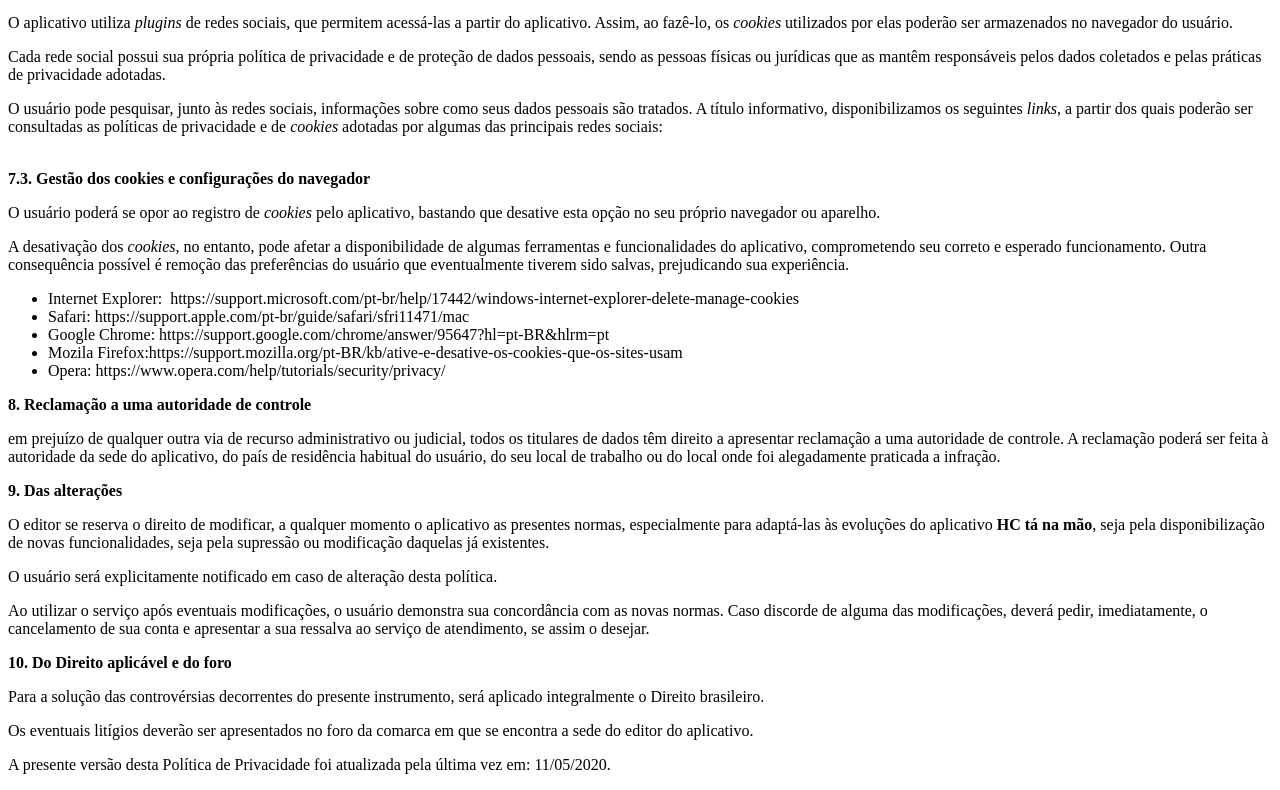
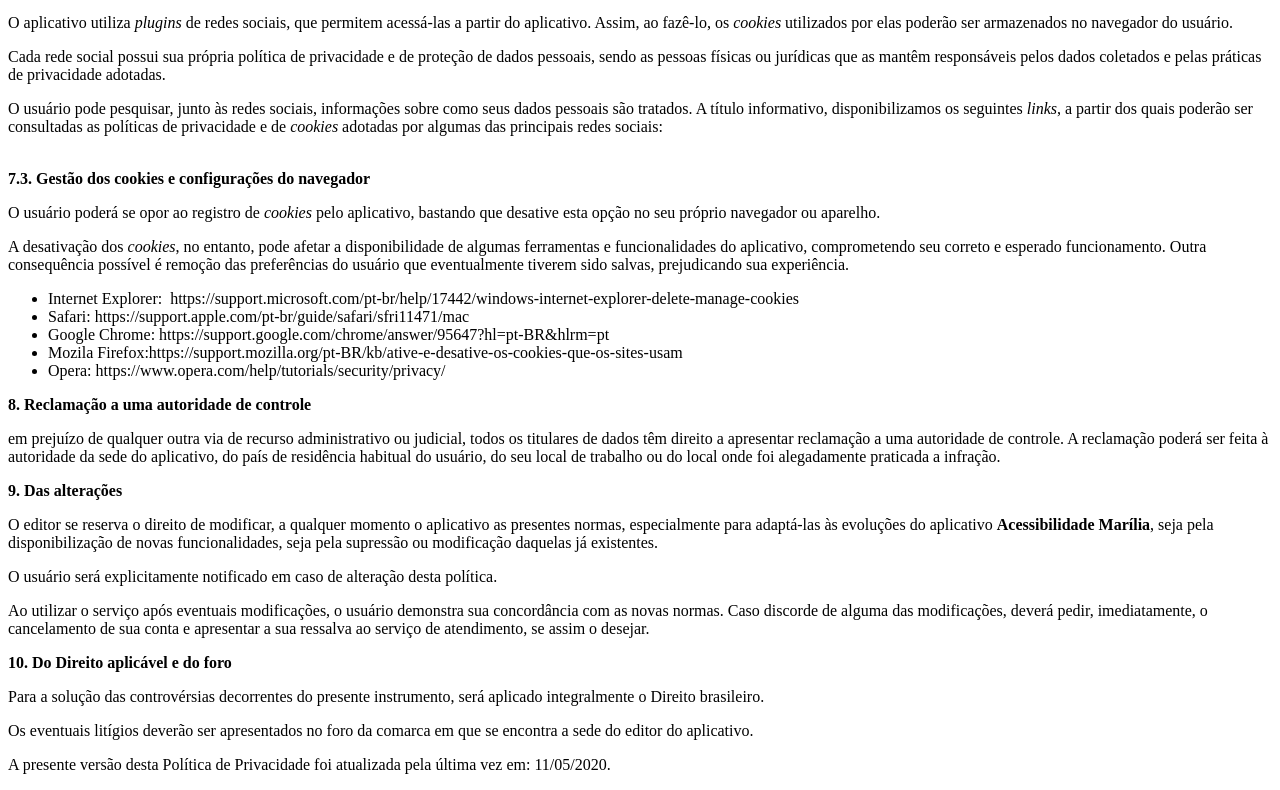
Before and after one commit to ferrerallan/ferrerallan.github.io, a website: page politicaprivacidade/acessibilidademarilia.html in a window 1280 px wide. Shown: the part 3812-4602 px from the top of the page. Drawn offline with Linux system fonts and the light colour scheme.

Commit message:
politica privacidade

```diff
--- a/politicaprivacidade/acessibilidademarilia.html
+++ b/politicaprivacidade/acessibilidademarilia.html
@@ -151,7 +151,7 @@
 <p>em prejuízo de qualquer outra via de recurso administrativo ou judicial, todos os titulares de dados têm direito a apresentar reclamação a uma autoridade de controle. A reclamação poderá ser feita à autoridade da sede do aplicativo, do país de residência habitual do usuário, do seu local de trabalho ou do local onde foi alegadamente praticada a infração.</p>
 <p><strong>9. Das alterações</strong></p>
 
-<p>O editor se reserva o direito de modificar, a qualquer momento o aplicativo as presentes normas, especialmente para adaptá-las às evoluções do aplicativo <strong>HC tá na mão</strong>, seja pela disponibilização de novas funcionalidades, seja pela supressão ou modificação daquelas já existentes.</p>
+<p>O editor se reserva o direito de modificar, a qualquer momento o aplicativo as presentes normas, especialmente para adaptá-las às evoluções do aplicativo <strong>Acessibilidade Marília</strong>, seja pela disponibilização de novas funcionalidades, seja pela supressão ou modificação daquelas já existentes.</p>
 <p>O usuário será explicitamente notificado em caso de alteração desta política.</p>
 <p>Ao utilizar o serviço após eventuais modificações, o usuário demonstra sua concordância com as novas normas. Caso discorde de alguma das modificações, deverá pedir, imediatamente, o cancelamento de sua conta e apresentar a sua ressalva ao serviço de atendimento, se assim o desejar.</p>
 <p><strong>10. Do Direito aplicável e do foro</strong></p>
```
